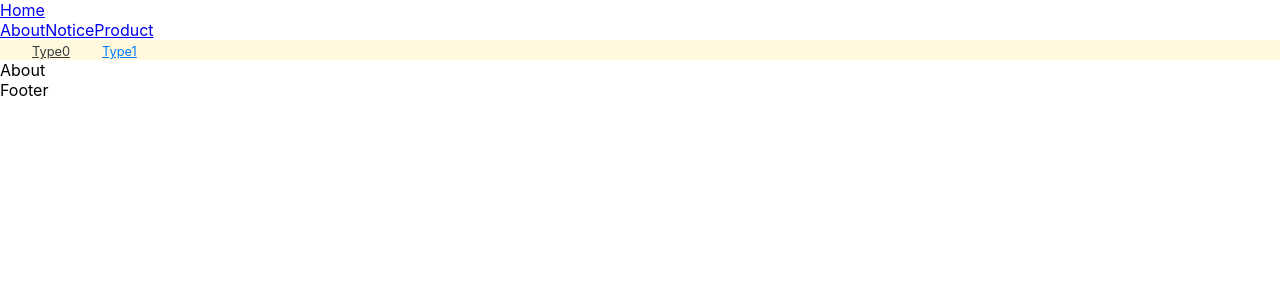
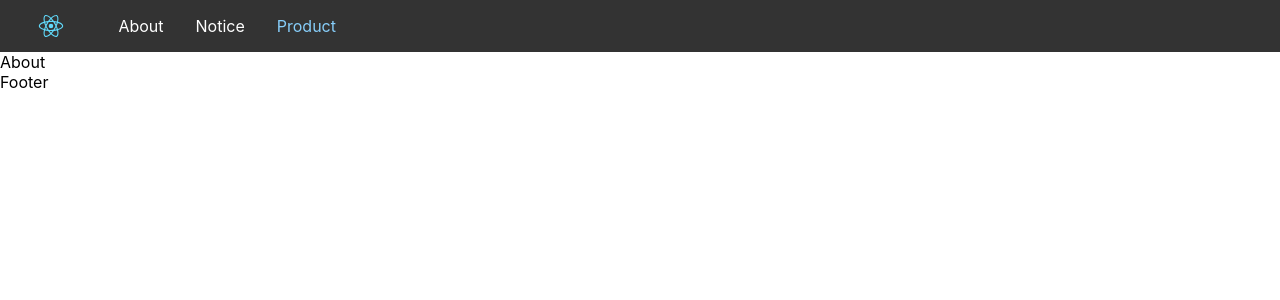
Before and after one commit to justinaus/wh-react, a React (Create React App) app: page /about in a window 1280 px wide. Shown: the top 300 px of the page. Built offline with nearby package versions, Linux system fonts and the light colour scheme.

Commit message:
Update navbar

```diff
--- /dev/null
+++ b/src/components/layout/header/NavBar.module.css
@@ -0,0 +1,10 @@
+.wrapper {
+  background-color: #333333;
+  display: flex;
+  align-items: center;
+}
+
+.logo {
+  height: 30px;
+  margin: 10px 30px;
+}
--- a/src/components/layout/header/NavBar.tsx
+++ b/src/components/layout/header/NavBar.tsx
@@ -1,33 +1,42 @@
 import React, { Component } from 'react';
-
-import { Navbar, Nav } from 'react-bootstrap';
 import { connect } from 'react-redux';
 import { NavLink, RouteComponentProps } from 'react-router-dom';
 
 import { menuData } from '../../../constants/menuData';
+import IMenuItemData from '../../../constants/IMenuItemData';
 import { MenuState } from '../../../store/menu/types';
 import { AppState } from '../../../store';
 
+import NavItem from './NavItem';
 import SubMenu from './SubMenu';
+
+import styles from './NavBar.module.css';
+
+import logo from '../../../assets/logo.svg';
 
 interface IProps {
   menu: MenuState;
 }
 
 class NavBar extends Component<IProps> {
+  onMouseOverLink = (item: IMenuItemData) => {
+    if (!item.arrSub) return;
+
+    console.log(item);
+  };
+
   getNavItems = () => {
     return menuData.map(item => {
       return (
-        <Nav.Link
-          as={NavLink}
+        <NavItem
           key={item.id}
-          to={item.link}
-          className={
-            item.id === this.props.menu.selectedMenuId0 ? 'selected' : undefined
-          }
+          link={item.link}
+          text={item.text}
+          isSelected={item.id === this.props.menu.selectedMenuId0}
+          // onMouseOver={() => this.onMouseOverLink(item)}
         >
           {item.text}
-        </Nav.Link>
+        </NavItem>
       );
     });
   };
@@ -35,21 +44,23 @@ class NavBar extends Component<IProps> {
   render() {
     const navItems = this.getNavItems();
 
-    const { selectedMenuId0, selectedMenuId1 } = this.props.menu;
+    // const { selectedMenuId0, selectedMenuId1 } = this.props.menu;
 
-    const selectedMenu0Data = menuData.find(
-      item => item.id === selectedMenuId0
-    );
-    const arrSub = selectedMenu0Data ? selectedMenu0Data.arrSub : null;
+    // const selectedMenu0Data = menuData.find(
+    //   item => item.id === selectedMenuId0
+    // );
+    // const arrSub = selectedMenu0Data ? selectedMenu0Data.arrSub : null;
 
     return (
-      <>
-        <Navbar bg="dark" variant="dark">
-          <Navbar.Brand href="/">Home</Navbar.Brand>
-          <Nav className="mr-auto">{navItems}</Nav>
-        </Navbar>
-        {arrSub && <SubMenu arrSub={arrSub} selectedId={selectedMenuId1!} />}
-      </>
+      <div className={styles.wrapper}>
+        <NavLink to="/">
+          <img src={logo} className={styles.logo} alt="logo" />
+        </NavLink>
+
+        {navItems}
+
+        {/* {arrSub && <SubMenu arrSub={arrSub} selectedId={selectedMenuId1!} />} */}
+      </div>
     );
   }
 }
```
Also changed, not shown: src/assets/logo.svg (added).
